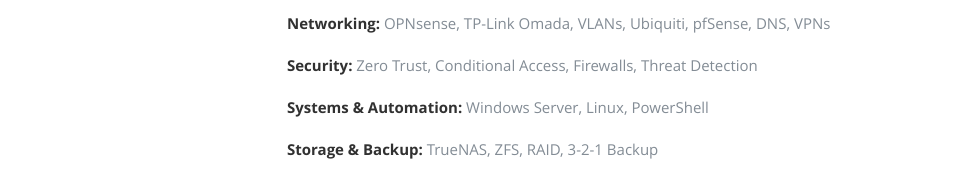
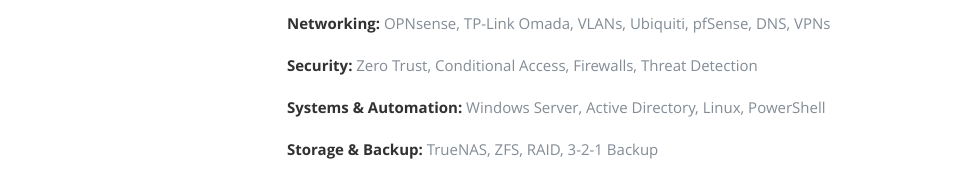
Before and after one commit to techbrett/azure_resume, a website: page frontend/index.html in a window 1280 px wide. Shown: the part 2127-2310 px from the top of the page, without its empty margins (118-1074 px from the left). Drawn offline with nearby package versions, Linux system fonts and the light colour scheme; no server answers.

Commit message:
Small index.html changes May 2025

```diff
--- a/frontend/index.html
+++ b/frontend/index.html
@@ -161,7 +161,7 @@
                <li><strong style="color: #313131;">Microsoft 365:</strong> Teams, Intune, Exchange, Entra</li>
                <li><strong style="color: #313131;">Networking:</strong> OPNsense, TP-Link Omada, VLANs, Ubiquiti, pfSense, DNS, VPNs</li>
                <li><strong style="color: #313131;">Security:</strong> Zero Trust, Conditional Access, Firewalls, Threat Detection</li>
-               <li><strong style="color: #313131;">Systems & Automation:</strong> Windows Server, Linux, PowerShell</li>
+               <li><strong style="color: #313131;">Systems & Automation:</strong> Windows Server, Active Directory, Linux, PowerShell</li>
                <li><strong style="color: #313131;">Storage & Backup:</strong> TrueNAS, ZFS, RAID, 3-2-1 Backup</li>
             </ul>
             </div>
```
